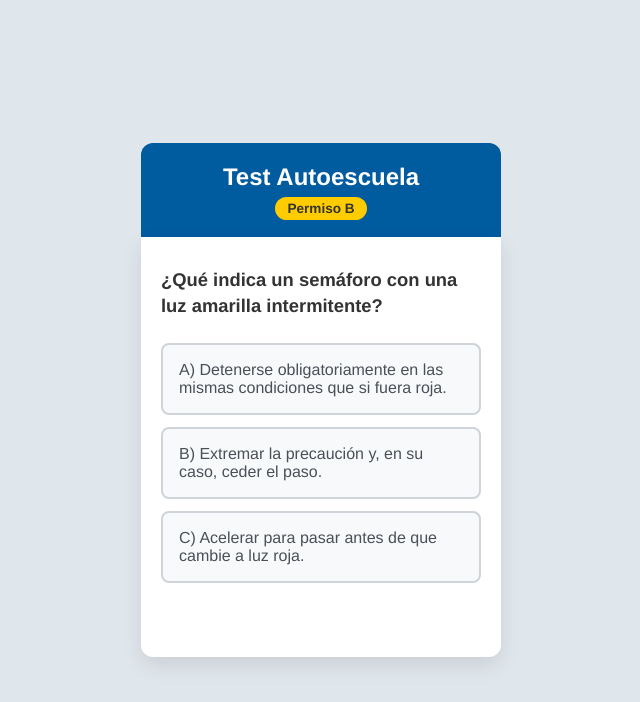
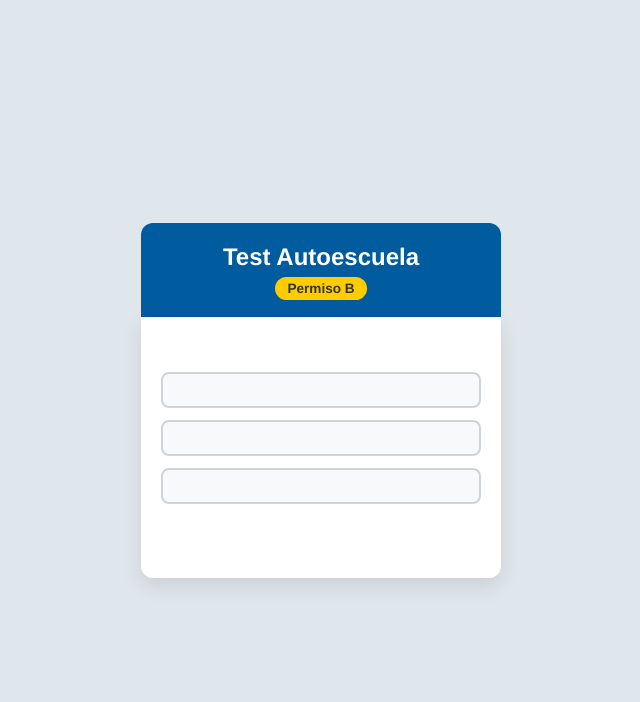
Before and after one commit to 4L3C-A1/ARMTOME, a plain HTML site: page index.html in a window 1280 px wide. Shown: the whole page, without its empty margins (319-959 px from the left). Drawn offline with Linux system fonts and the light colour scheme.

Commit message:
Refactor HTML structure for quiz application

```diff
--- a/index.html
+++ b/index.html
@@ -14,16 +14,19 @@
         </header>
 
         <div class="pregunta-card">
-            <p class="pregunta">¿Qué indica un semáforo con una luz amarilla intermitente?</p>
+            <p id="enunciado-pregunta" class="pregunta"></p>
 
-            <div class="opciones">
-                <button class="btn-opcion">A) Detenerse obligatoriamente en las mismas condiciones que si fuera roja.</button>
-                <button class="btn-opcion">B) Extremar la precaución y, en su caso, ceder el paso.</button>
-                <button class="btn-opcion">C) Acelerar para pasar antes de que cambie a luz roja.</button>
+            <div id="contenedor-opciones" class="opciones">
+                <button class="btn-opcion" data-indice="0"></button>
+                <button class="btn-opcion" data-indice="1"></button>
+                <button class="btn-opcion" data-indice="2"></button>
             </div>
 
             <div id="resultado"></div>
         </div>
     </main>
+
+    <script src="preguntas.js"></script>
+    <script src="script.js"></script>
 </body>
 </html>
```
